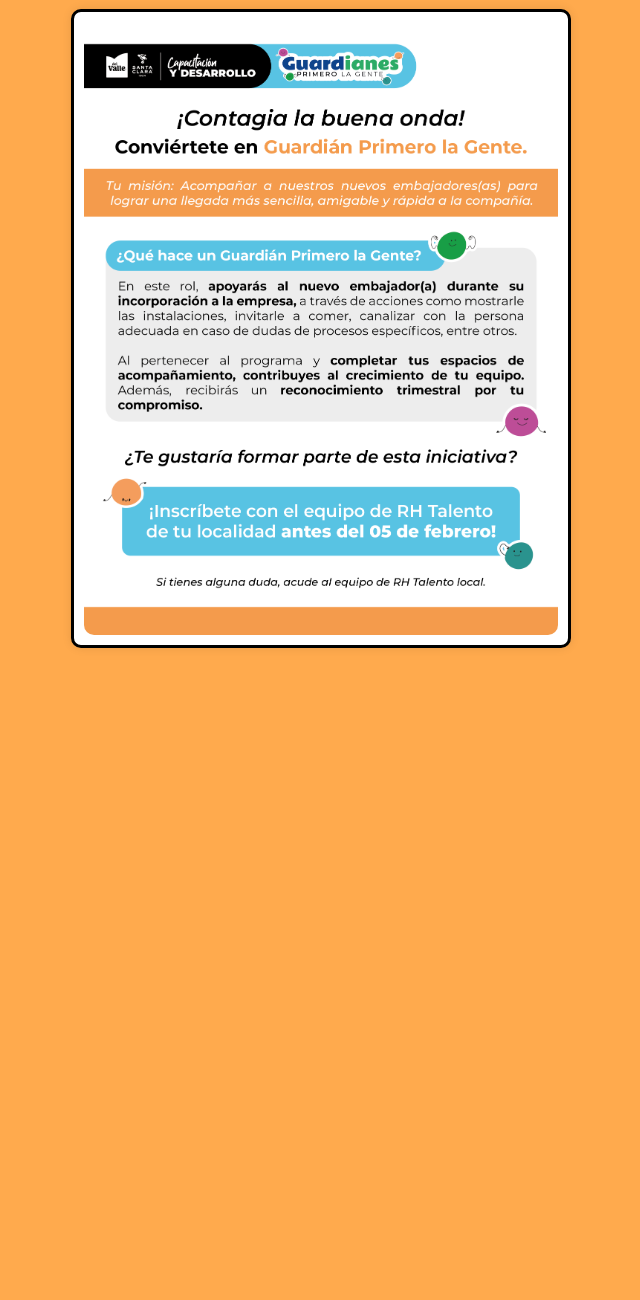
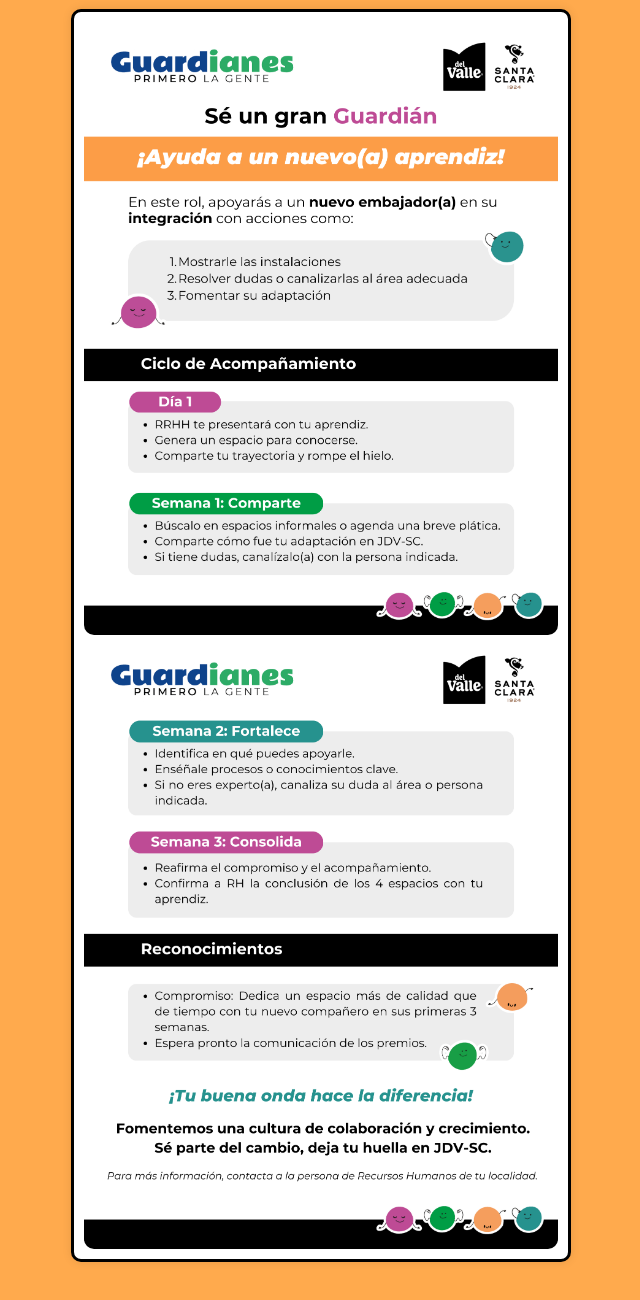
Before and after one commit to Sined97/NotificacionGuardianesPLG, a plain HTML site: page index.html in a window 1280 px wide. Shown: the part 284-1584 px from the top of the page, without its empty margins (319-959 px from the left). Before the commit the page ends 992 px from the top, so only its background shows below. Drawn offline with Linux system fonts and the light colour scheme.

Commit message:
Update index.html

```diff
--- a/index.html
+++ b/index.html
@@ -122,7 +122,8 @@
 <!-- Contenedor de la imagen adaptable -->
 <div class="container">
 <div class="image-box">
-<img src="Convocatoria GPLG.png" alt="Imagen adaptable">
+<img src="Notificacion 1.png" alt="Imagen adaptable">
+<img src="Notificacion 2.png" alt="Imagen adaptable">
 </div>
 </div>
 </body>
```
